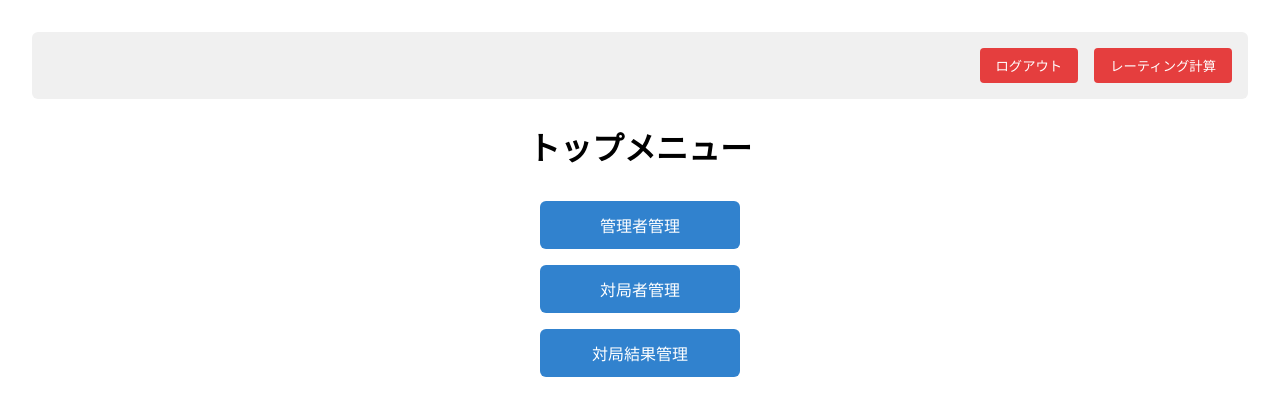
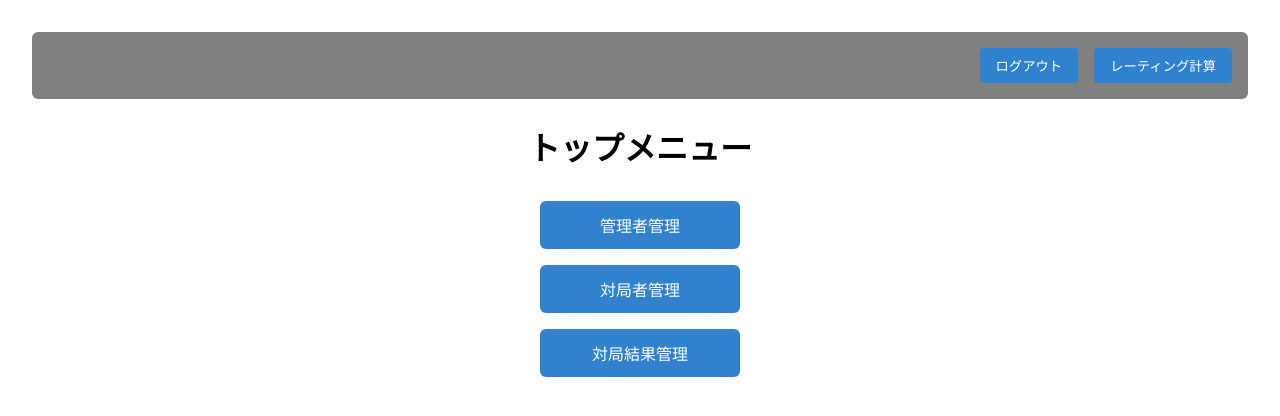
Before and after one commit to inunu1/next-rate, a Next.js app in the folder next-rate/: page /dashboard in a window 1280 px wide. Shown: the top 416 px of the page. Built offline with nearby package versions, Linux system fonts and the light colour scheme; no server answers; sample sign-in values are in the browser's storage.

Commit message:
デザイン

```diff
--- a/next-rate/src/app/dashboard/Dashboard.module.css
+++ b/next-rate/src/app/dashboard/Dashboard.module.css
@@ -7,14 +7,14 @@
   justify-content: flex-end;
   gap: 1rem;
   margin-bottom: 1.5rem;
-  background-color: #f0f0f0; /* グレー背景 */
+  background-color: gray; /* グレー背景 */
   padding: 1rem;
   border-radius: 6px;
 }
 
 .navButton {
   padding: 0.5rem 1rem;
-  background-color: #e53e3e;
+  background-color: #3182ce;
   color: white;
   border: none;
   border-radius: 4px;
@@ -22,7 +22,7 @@
 }
 
 .navButton:hover {
-  background-color: #c53030;
+  background-color: #2b6cb0;
 }
 
 .main {
```
